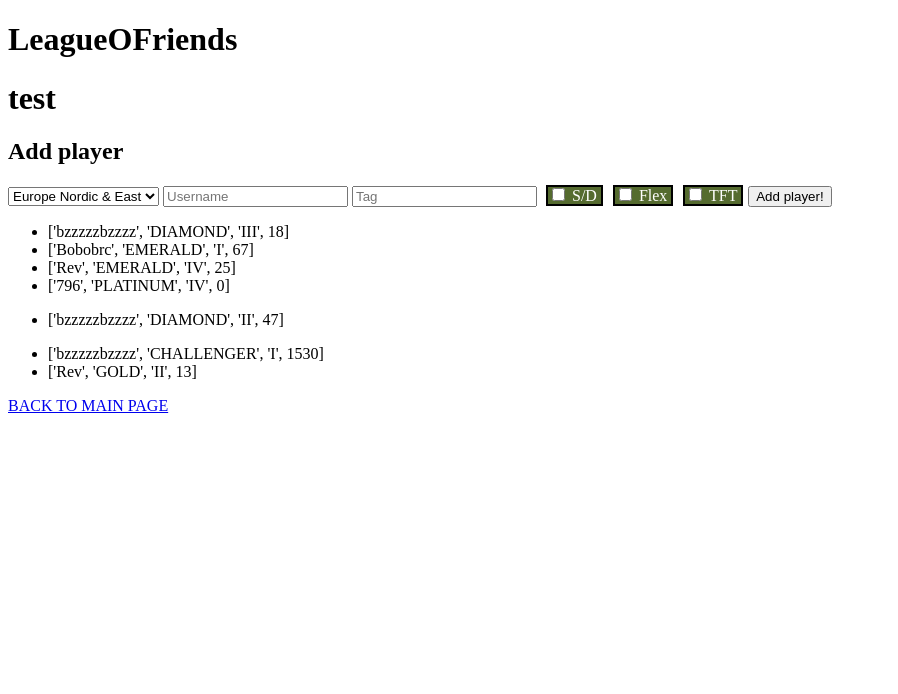
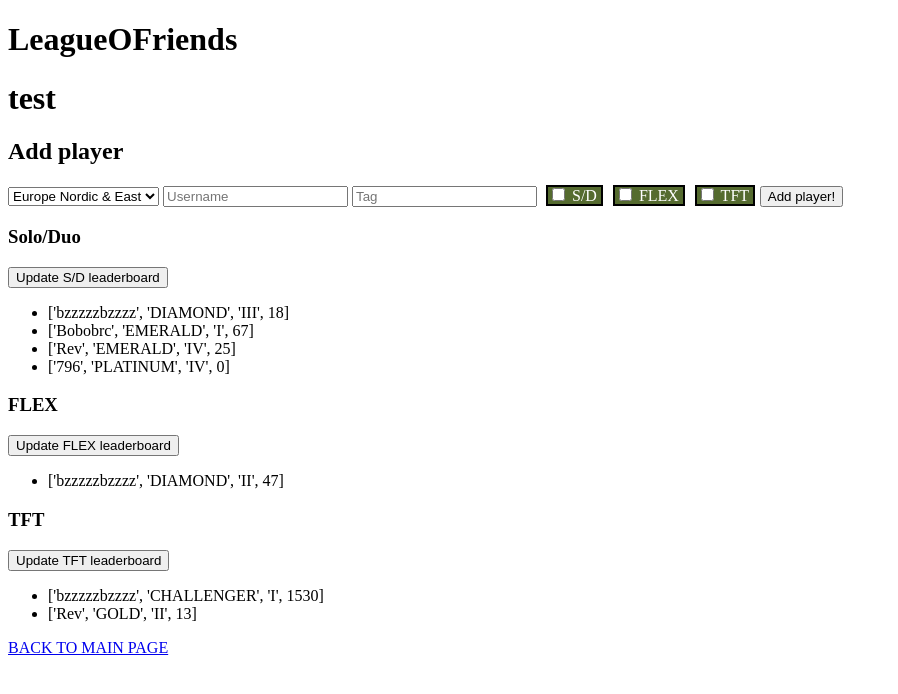
Before and after one commit to Bobobrc/LeagueOFriends, a Django app: a page that uses lof/templates/lof/leaderboard.html in a window 1280 px wide. Shown: the top 694 px of the page, without its empty margins (0-898 px from the left). Run offline with Django 4.2, Linux system fonts and the light colour scheme; data comes from the database, SQL or seed files in the repository; both versions use the stored data as it was after the commit.

Commit message:
Almost finished-added update buttons + handling errors

```diff
--- a/lof/admin.py
+++ b/lof/admin.py
@@ -17,7 +17,7 @@ class LeaderboardAdmin(admin.ModelAdmin):
             return '-'
 
 class PlayerAdmin(admin.ModelAdmin):
-    list_display = ('name', 'puuid')
+    list_display = ('region', 'name', 'tag')
 
 
 
--- a/lof/models.py
+++ b/lof/models.py
@@ -2,11 +2,14 @@ from django.db import models
 
 # Create your models here.
 class Player(models.Model):
+  region = models.CharField(max_length = 100)
   name = models.CharField(max_length = 100)
+  tag = models.CharField(max_length = 100)
   puuid = models.CharField(max_length = 100)
+  summonerID = models.CharField(max_length = 100)
 
   def __str__(self):
-    return f'{self.name} {self.puuid}'
+    return f'{self.region} {self.name} {self.tag}'
 
 class Leaderboard(models.Model):
   leaderboard_name = models.CharField(max_length = 50, unique=True, blank=False, null=False)
--- a/lof/templates/lof/firstpage.html
+++ b/lof/templates/lof/firstpage.html
@@ -1,4 +1,6 @@
-{% extends 'lof/index.html' %}{% block body %} {% if error_message %} {{ error_message }} {% endif %}
+{% extends 'lof/index.html' %}{% block body %} {% if error_message %}
+<h2>{{ error_message }}</h2>
+{% endif %}
 <h2>Create leaderboard</h2>
 <form method="POST">
   {% csrf_token %}
--- a/lof/templates/lof/leaderboard.html
+++ b/lof/templates/lof/leaderboard.html
@@ -1,6 +1,9 @@
 {% extends 'lof/index.html' %}{% block body %}
 <h1>{{leaderboard_name}}</h1>
 <h2>Add player</h2>
+{% if error_message %}
+<h3>{{error_message}}</h3>
+{% endif %}
 <form method="POST">
   {% csrf_token %}
   <select name="region">
@@ -47,7 +50,7 @@
     "
   >
     <input type="checkbox" name="flex" />
-    Flex
+    FLEX
   </label>
   <label
     style="
@@ -64,14 +67,25 @@
   </label>
   <button type="submit" name="add_player">Add player!</button>
 </form>
+
 <div>
   <div>
+    <h3>Solo/Duo</h3>
+    <form method="POST">
+      {% csrf_token %}
+      <button type="submit" name="update_sd_leaderboard">Update S/D leaderboard</button>
+    </form>
     <ul>
       {% for player in solo_duo_players %}
       <li>{{player}}</li>
       {% endfor %}
     </ul>
   </div>
+  <h3>FLEX</h3>
+  <form method="POST">
+    {% csrf_token %}
+    <button type="submit" name="update_sd_leaderboard">Update FLEX leaderboard</button>
+  </form>
   <div>
     <ul>
       {% for player in flex_players %}
@@ -79,6 +93,11 @@
       {% endfor %}
     </ul>
   </div>
+  <h3>TFT</h3>
+  <form method="POST">
+    {% csrf_token %}
+    <button type="submit" name="update_sd_leaderboard">Update TFT leaderboard</button>
+  </form>
   <div>
     <ul>
       {% for player in tft_players %}
--- a/lof/utils.py
+++ b/lof/utils.py
@@ -1,5 +1,4 @@
 import requests
-from pprint import pprint
 
 from .models import SoloDuoLeaderboard, Leaderboard, Player, FlexLeaderboard, TftLeaderboard
 from .forms import PlayerForm, SoloDuoLeaderboardForm, FlexLeaderboardForm, TftLeaderboardForm
@@ -8,23 +7,27 @@ api_key = ''
 tiers = ('UNRANKED', 'IRON', 'BRONZE', 'SILVER', 'GOLD', 'PLATINUM', 'EMERALD', 'DIAMOND', 'MASTER', 'GRANDMASTER', 'CHALLENGER')
 ranks = ('UNRANKED', 'IV', 'III', 'II', 'I')
 
-def main(leaderboard_name, region, username, tag):
+def main(leaderboard_name, region, username, tag, wanted_leaderboards):
   updated = False
-  puuid = get_puuid(transform_region(region), username, tag)
+  if Player.objects.filter(name=username).exists():
+    puuid = Player.objects.get(name=username).puuid
+  else:
+    puuid = get_puuid(transform_region(region), username, tag)
   id = get_id(region, puuid)
   data = get_data(region, id)
   tft_data = get_tft_data(region, id)
-  for queue in tft_data:
-    if queue['queueType'] == 'RANKED_TFT':
-      update_leaderboard(leaderboard_name, puuid, False, username, queue, 'TFT')
-  for queue in data:
-    if queue['queueType'] == 'RANKED_SOLO_5x5':
-      update_leaderboard(leaderboard_name, puuid, False, username, queue, 'S/D')
-    elif queue['queueType'] == 'RANKED_FLEX_SR':
-      update_leaderboard(leaderboard_name, puuid, False, username, queue, 'FLEX')
+  if 'tft' in wanted_leaderboards:
+    for queue in tft_data:
+      if queue['queueType'] == 'RANKED_TFT':
+        add_player_to_leaderboard(leaderboard_name, region, tag, puuid, id, False, username, queue, 'TFT')
+  if 'solo_duo' in wanted_leaderboards or 'flex' in wanted_leaderboards:
+    for queue in data:
+      if queue['queueType'] == 'RANKED_SOLO_5x5' and 'solo_duo' in wanted_leaderboards:
+        add_player_to_leaderboard(leaderboard_name, region, tag, puuid, id, False, username, queue, 'S/D')
+      elif queue['queueType'] == 'RANKED_FLEX_SR':
+        add_player_to_leaderboard(leaderboard_name, region, tag, puuid, id, False, username, queue, 'FLEX')
   '''if not updated:
     update_soloduo_leaderboard(leaderboard_name, puuid, True, username, {'tier':0, 'rank':0, 'leaguePoints':0})'''
-  return puuid
 
 
 def get_puuid(region, username, tag):
@@ -47,7 +50,7 @@ def get_tft_data(region, id):
   response = requests.get(url)
   return response.json()
 
-def update_leaderboard(leaderboard_name, puuid, unranked, username, player_info, type):
+def add_player_to_leaderboard(leaderboard_name, region, tag, puuid, id, unranked, username, player_info, type):
     if unranked:
       name = username
       defaults = {'tier': player_info['tier'], 'rank': player_info['rank'], 'lp': player_info['leaguePoints']}
@@ -65,7 +68,7 @@ def update_leaderboard(leaderboard_name, puuid, unranked, username, player_info,
       else:
         add_player_to_tftleaderboard(player, leaderboard, defaults)
     else:
-      create_player_form = PlayerForm({'name':username, 'puuid':puuid})
+      create_player_form = PlayerForm({'region':region, 'name':username, 'tag':tag, 'puuid':puuid, 'summonerID': id})
       if create_player_form.is_valid():
         create_player_form.save()
         player = Player.objects.get(name=username)
@@ -128,3 +131,33 @@ def add_player_to_tftleaderboard(player,leaderboard,defaults):
       })
     if create_tftleaderboard_form.is_valid():
       create_tftleaderboard_form.save()
+
+def update_leaderboard(leaderboard, type):
+  if type=='sd':
+    leaderboard = SoloDuoLeaderboard.objects.filter(leaderboard = leaderboard)
+    for player in leaderboard:
+      player = player.player.first()
+      data = get_data(player.region, player.summonerID)
+      for queue in data:
+        if queue['queueType'] == 'RANKED_SOLO_5x5':
+          player.tier = queue['tier']
+          player.rank = queue['rank']
+          player.lp = queue['leaguePoints']
+  elif type=='flex':
+    leaderboard = FlexLeaderboard.objects.filter(leaderboard = leaderboard)
+    for player in leaderboard:
+      data = get_data(player.region, player.summonerID)
+      for queue in data:
+        if queue['queueType'] == 'RANKED_FLEX_SR':
+          player.tier = queue['tier']
+          player.rank = queue['rank']
+          player.lp = queue['leaguePoints']
+  else:
+    leaderboard = TftLeaderboard.objects.filter(leaderboard = leaderboard)
+    for player in leaderboard:
+      data = get_tft_data(player.region, player.summonerID)
+      for queue in data:
+        if queue['queueType'] == 'RANKED_TFT':
+          player.tier = queue['tier']
+          player.rank = queue['rank']
+          player.lp = queue['leaguePoints']
--- a/lof/views.py
+++ b/lof/views.py
@@ -3,7 +3,7 @@ from django.http import HttpResponse, Http404
 
 from .models import Leaderboard, SoloDuoLeaderboard, FlexLeaderboard, TftLeaderboard
 from .forms import LeaderboardForm
-from .utils import main, transform_leaderboard
+from .utils import main, transform_leaderboard, update_leaderboard
 
 # Create your views here.
 
@@ -27,12 +27,30 @@ def firstpage(request):
   return render(request, './lof/firstpage.html')
 
 def leaderboard(request, leaderboard_name):
+  wanted_leaderboards = []
+  error_message = None
   leaderboard = Leaderboard.objects.get(leaderboard_name=leaderboard_name)
   if request.method == "POST":
-    region = request.POST['region']
-    username = request.POST['username']
-    tag = request.POST['tag']
-    main(leaderboard_name, region, username, tag )
+    if 'update_sd_leaderboard' in request.POST:
+      update_leaderboard(leaderboard, 'sd')
+    elif 'update_flex_leaderboard' in request.POST:
+      update_leaderboard(leaderboard, 'flex')
+    elif 'update_tft_leaderboard' in request.POST:
+      update_leaderboard(leaderboard, 'tft')
+    else:
+      region = request.POST['region']
+      username = request.POST['username']
+      tag = request.POST['tag']
+      if request.POST.get('solo_duo') == 'on':
+        wanted_leaderboards.append('solo_duo')
+      if request.POST.get('flex') == 'on':
+        wanted_leaderboards.append('flex')
+      if request.POST.get('tft') == 'on':
+        wanted_leaderboards.append('tft')
+      try:
+        main(leaderboard_name, region, username, tag, wanted_leaderboards)
+      except:
+        error_message = 'Couldn\'t find the player, try again!'
   try:
     solo_duo_leaderboard = SoloDuoLeaderboard.objects.filter(leaderboard=leaderboard)
     flex_leaderboard = FlexLeaderboard.objects.filter(leaderboard=leaderboard)
@@ -41,6 +59,7 @@ def leaderboard(request, leaderboard_name):
     return render(request, './lof/leaderboard.html', {
       'leaderboard_name': leaderboard_name,
       'players': [],
+      'error_message': error_message
     })
   else:
     solo_duo_leaderboard = solo_duo_leaderboard.order_by('-tier', '-rank', '-lp')
@@ -62,7 +81,8 @@ def leaderboard(request, leaderboard_name):
       'leaderboard_name' : leaderboard_name,
       'solo_duo_players' : solo_duo_players,
       'flex_players' : flex_players,
-      'tft_players' : tft_players
+      'tft_players' : tft_players,
+      'error_message' : error_message
     })
     return render(request, './lof/leaderboard.html', {
         'leaderboard_name': leaderboard_name,
```
Also changed, not shown: db.sqlite3, lof/migrations/0003_player_region_player_summonerid_player_tag.py (added).
